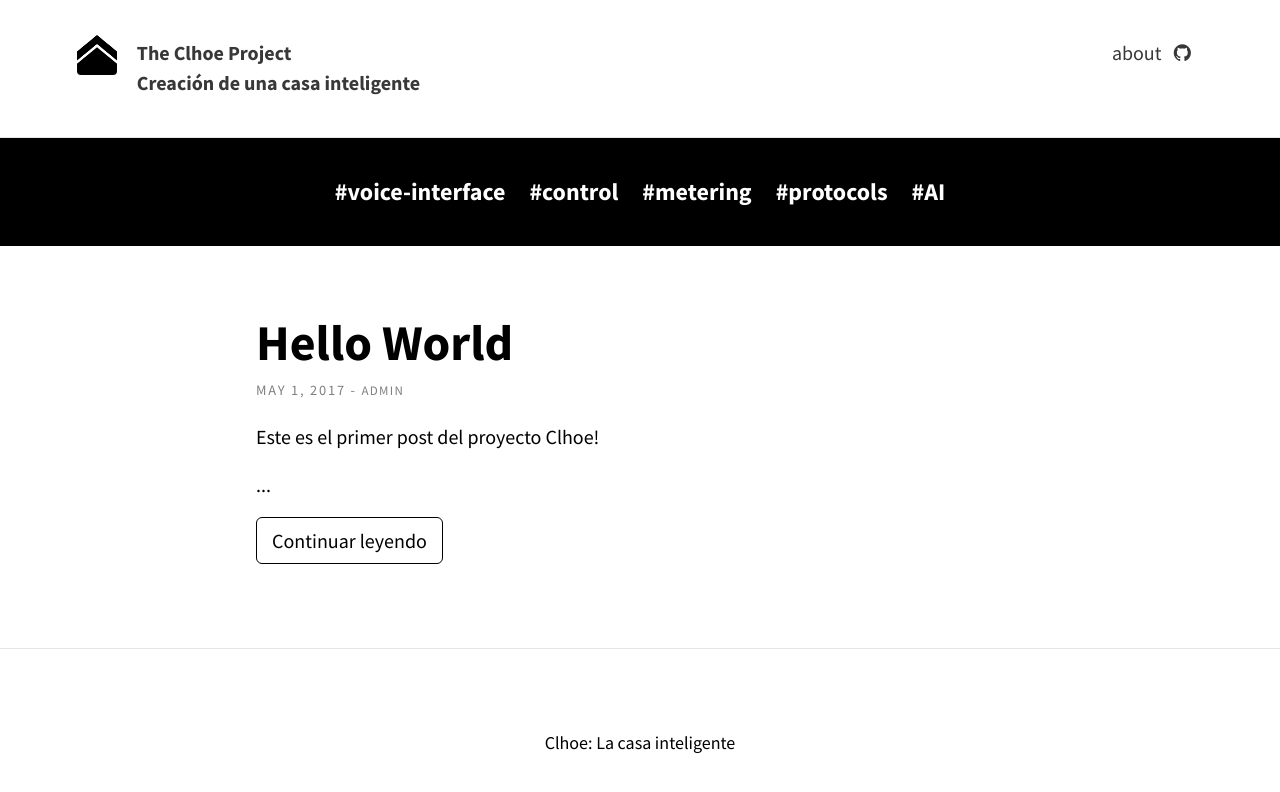
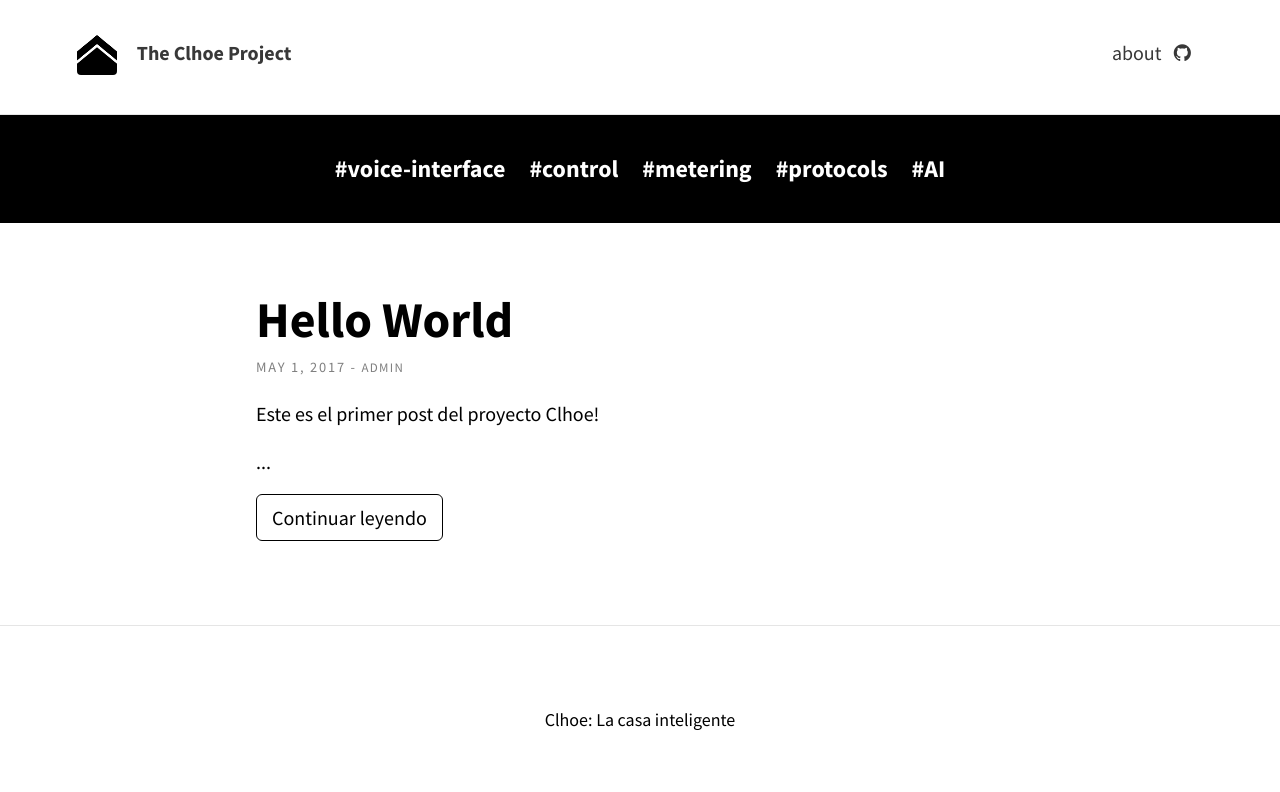
Before and after one commit to clhoe/clhoe.github.io, a Jekyll site: the page built from index.html, in a window 1280 px wide. Shown: the top 792 px of the page. Built offline with Jekyll 4.4.1, drawn with Linux system fonts in a browser that asks for light colours; nearby versions of some CDN libraries; the list of posts is cut into pages by our own code.

Commit message:
Update _config.yml

```diff
--- a/_config.yml
+++ b/_config.yml
@@ -5,7 +5,7 @@ url: "http://clhoe.github.io" # the base hostname & protocol for your site
 # THEME-SPECIFIC CONFIGURATION
 theme_settings:
   # Meta
-  title: The Clhoe Project<br>Creación de una casa inteligente
+  title: The Clhoe Project
   avatar: clhoe.png
   gravatar: # Email MD5 hash
   description: "Chloe: La casa inteligente" # used by search engines
```
